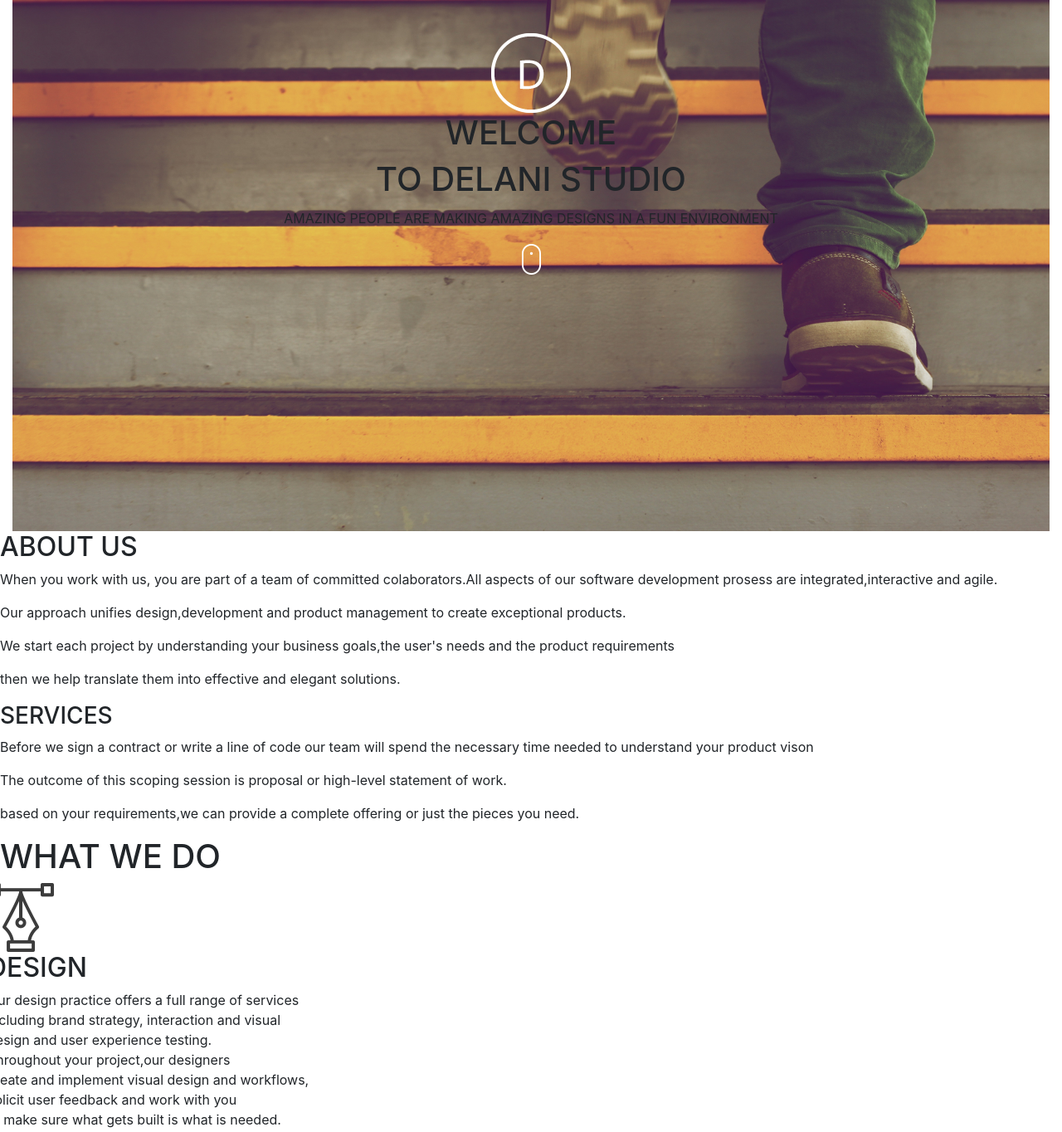
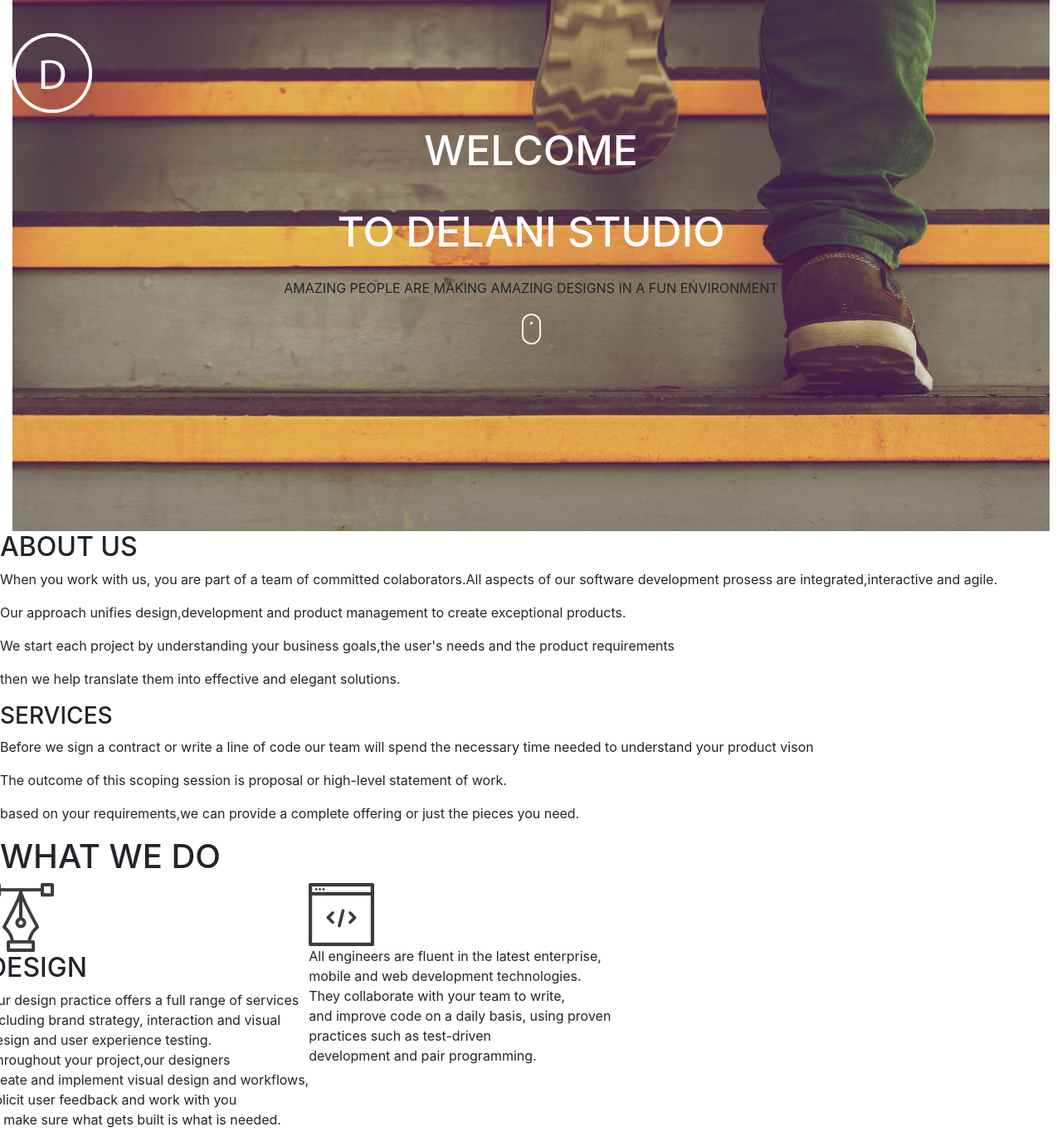
Before and after one commit to johnopana/delani_studio, a plain HTML site: page index.html in a window 1280 px wide. Shown: the part 60-1424 px from the top of the page at 83% size. Drawn offline with nearby package versions, Linux system fonts and the light colour scheme; files whose address does not match are found by name.

Commit message:
README.md file adde

```diff
--- a/css/styles.css
+++ b/css/styles.css
@@ -8,3 +8,13 @@
     line-height: 30px;
     margin-bottom: 0px;
 }
+.three h1{
+    font-size: 50px;
+    color: white;
+    line-height: 90px;
+}
+#logo{
+    display: flex;
+    align-content: center;
+    justify-content: center;
+}
--- a/index.html
+++ b/index.html
@@ -4,8 +4,9 @@
     <meta charset="UTF-8">
     <meta name="viewport" content="width=device-width, initial-scale=1.0">
     <meta http-equiv="X-UA-Compatible" content="ie=edge">
+    <link rel="stylesheet" href="https://stackpath.bootstrapcdn.com/bootstrap/4.3.1/css/bootstrap.min.css" integrity="sha384-ggOyR0iXCbMQv3Xipma34MD+dH/1fQ784/j6cY/iJTQUOhcWr7x9JvoRxT2MZw1T" crossorigin="anonymous">
+    <link rel="stylesheet" href="css/styles.css"  type="text/css">
     <title>Delani studio project</title>
-    <link href="https://stackpath.bootstrapcdn.com/bootstrap/4.3.1/css/bootstrap.min.css" rel="stylesheet" integrity="sha384-ggOyR0iXCbMQv3Xipma34MD+dH/1fQ784/j6cY/iJTQUOhcWr7x9JvoRxT2MZw1T" crossorigin="anonymous">    <link href="css/styles.css" rel="stylesheet" type="text/css">
 </head>
 <body>
     <div class="container-fluid">
@@ -21,19 +22,16 @@
             </div>
         </div>
     </div>
-
     <div class="delani" id="delani">
     </div>
-
-
         <div class="about" id ="about">
             <h2>ABOUT US</h2>
                 <p>When you work with us, you are part of a team of committed colaborators.All aspects of our software
                 development prosess are integrated,interactive and agile.</p>
                 <p>Our approach unifies design,development and product management to create exceptional products.</p>
-                <p>We start each project by understanding your business goals,the user's needs and the product requirements
-                </p>
+                <p>We start each project by understanding your business goals,the user's needs and the product requirements</p>
                 <p>then we help translate them into effective and elegant solutions.</p>
+        </div>
             <div class="services" id ="services">
                 <div class="services" id ="services">
                     <h3>SERVICES</h3>
@@ -42,6 +40,7 @@
                         <p>The outcome of this scoping session is proposal or high-level statement of work.</p>
                         <p>based on your requirements,we can provide a complete offering or just the pieces you need.</p>
                 </div>
+            </div>
      <div class="our work">
         <h1>WHAT WE DO</h1>
             <div class="row">
@@ -49,7 +48,7 @@
                     <div class="hidden">
                     <img src="../delani/images/services_icons/design_icon.png" alt="design" id="img1" class="click1">
                     <h2 id="one">DESIGN</h2>
-                                                  <div class="header-showing1">
+        <divclass="header-showing1">
                 <p class="click1" id="part1">Our design practice offers a full range of services<br> including
                  brand strategy, interaction and visual<br> design and user experience testing.<br>Throughout
                 your project,our designers<br> create and implement visual design and workflows,<br> solicit
@@ -71,15 +70,13 @@
             </div>
             <h2 class="head3">Product Management</h2>
     <div class="header-showing4">
-                                                        <p class="click3" id="par3">What do you need to create a product? First, an idea of how it will look <br
-                                                            > in the end. Then follows a long process of product creation that takes a lot of time,</br>
+        <p class="click3" id="par3">What do you need to create a product? First, an idea of how it will look <br>
+                in the end. Then follows a long process of product creation that takes a lot of time,</br>
                 effort, a team of professionals, and a team leader. To transform any idea into a <br>
                 profitable product, a company has to go through several stages to set a vision, </br>
                 define a strategy, develop a product, and sell it to the right people.
                 This article examines the details of product management,<br>
-                                                               describing its main stages, and a product manager’s responsibilities in this process.</br>
-
-                                                            </p>
+                describing its main stages, and a product manager’s responsibilities in this process.</br></p>
         </div>
     </div>
     <div class="ip" id ="ip">
```
Also changed, not shown: 1 other file. Lines whose indentation alone changed are shown as unchanged.
